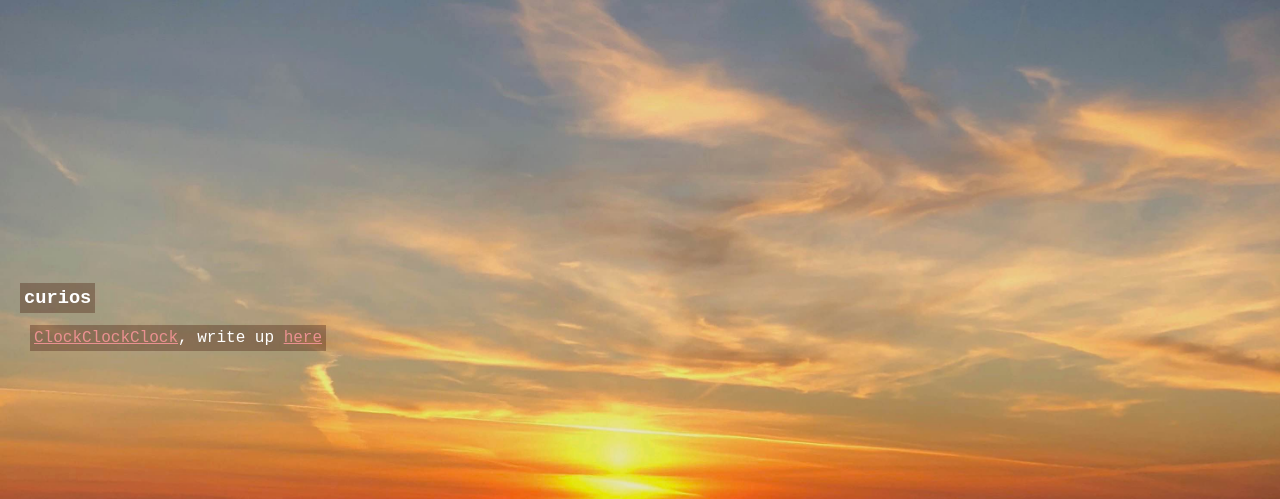
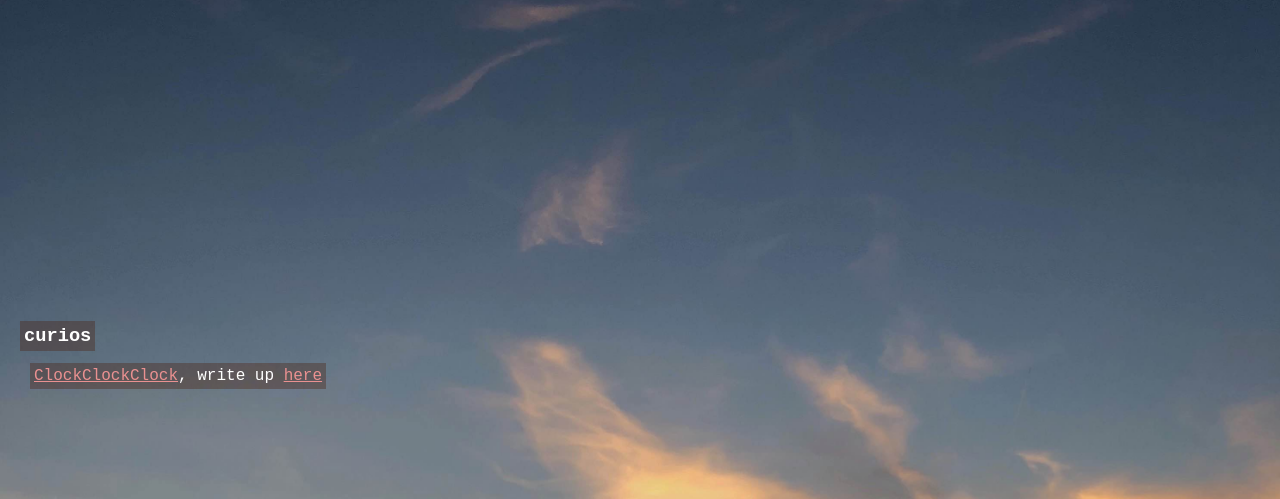
Before and after one commit to mattjbones/mbarnettjones, a website: page index.html in a window 1280 px wide. Shown: the part 285-784 px from the top of the page. Drawn offline with Linux system fonts and the light colour scheme.

Commit message:
tweaks to the background

```diff
--- a/style/home.css
+++ b/style/home.css
@@ -1,16 +1,17 @@
 html,
 body,
 .content {
-  width: 100%;
-  height: 100%;
   padding: 0;
   margin: 0;
 }
 
-body {
+html {
   background-image: url(../media/background_small.jpg);
+  /* background-position: 100% 80%; */
+  height: 100%;
+  background-position: top;
+  background-repeat: no-repeat;
   background-size: cover;
-  background-position: 100% 80%;
 }
 
 * {
@@ -21,7 +22,8 @@ body {
 body {
   font-family: 'Courier New';
   font-size: 100%;
-  overflow: hidden;
+  overflow-x: hidden;
+  overflow-y: scroll;
 }
 
 div {
@@ -85,8 +87,9 @@ a:hover {
 }
 
 .curios {
-  position: absolute;
-  bottom: 20vh;
+  position: relative;
+  margin-top: 40vh;
+  margin-bottom: 10px;
 }
 
 @media (max-width: 400px) {
```
